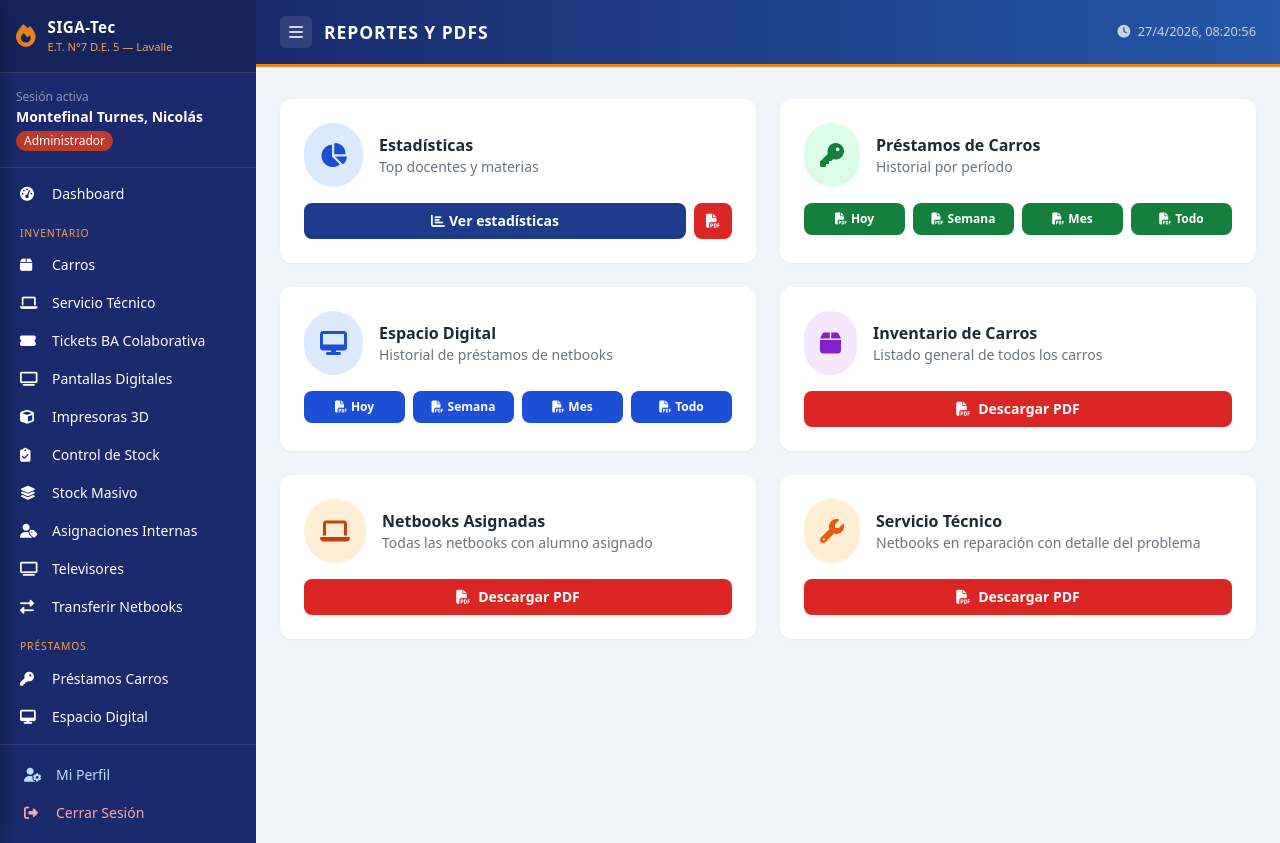
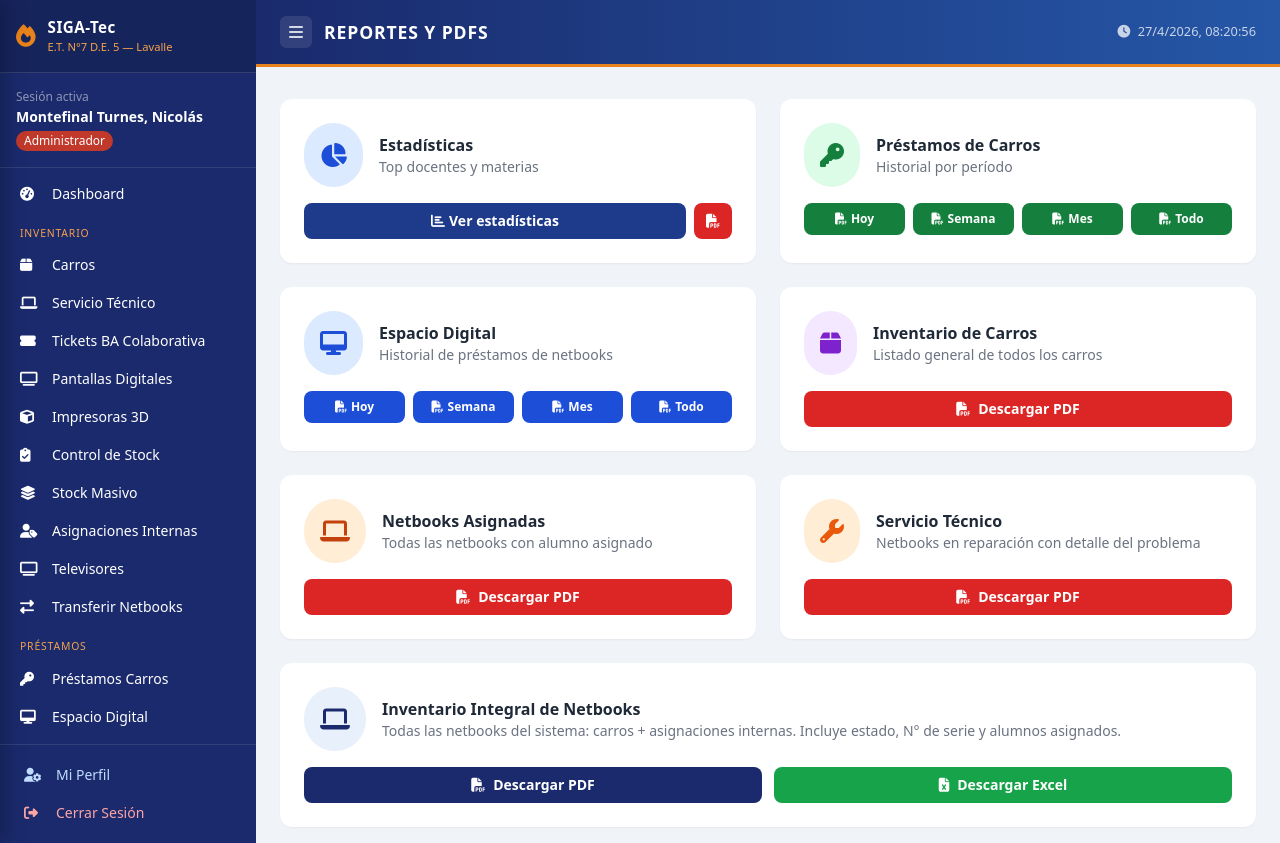
Before and after one commit to N9M8T19/SIGAtec, a Flask app: page /reportes/ in a window 1280 px wide. Run offline with Flask 3, Linux system fonts and the light colour scheme; a user stored in the database is signed in; some libraries are stand-ins or nearby versions.

Commit message:
feat: Inventario Integral de Netbooks — card en Reportes con descarga PDF y Excel

```diff
--- a/templates/reportes/index.html
+++ b/templates/reportes/index.html
@@ -144,5 +144,32 @@
         </a>
     </div>
 
+    <!-- Inventario Integral de Netbooks -->
+    <div class="bg-white rounded-xl shadow-sm p-6 md:col-span-2">
+        <div class="flex items-center gap-4 mb-4">
+            <div class="rounded-full p-4" style="background-color: #e8f0fc;">
+                <i class="fas fa-laptop text-2xl" style="color: #1a2a6c;"></i>
+            </div>
+            <div>
+                <div class="font-bold text-gray-800">Inventario Integral de Netbooks</div>
+                <div class="text-sm text-gray-500">
+                    Todas las netbooks del sistema: carros + asignaciones internas. Incluye estado, N° de serie y alumnos asignados.
+                </div>
+            </div>
+        </div>
+        <div class="flex gap-3">
+            <a href="{{ url_for('reportes.inventario_netbooks_pdf') }}"
+               class="flex-1 flex items-center justify-center gap-2 py-2 rounded-lg text-sm font-semibold text-white"
+               style="background-color: #1a2a6c;">
+                <i class="fas fa-file-pdf"></i> Descargar PDF
+            </a>
+            <a href="{{ url_for('reportes.inventario_netbooks_excel') }}"
+               class="flex-1 flex items-center justify-center gap-2 py-2 rounded-lg text-sm font-semibold text-white"
+               style="background-color: #16a34a;">
+                <i class="fas fa-file-excel"></i> Descargar Excel
+            </a>
+        </div>
+    </div>
+
 </div>
 {% endblock %}
```
